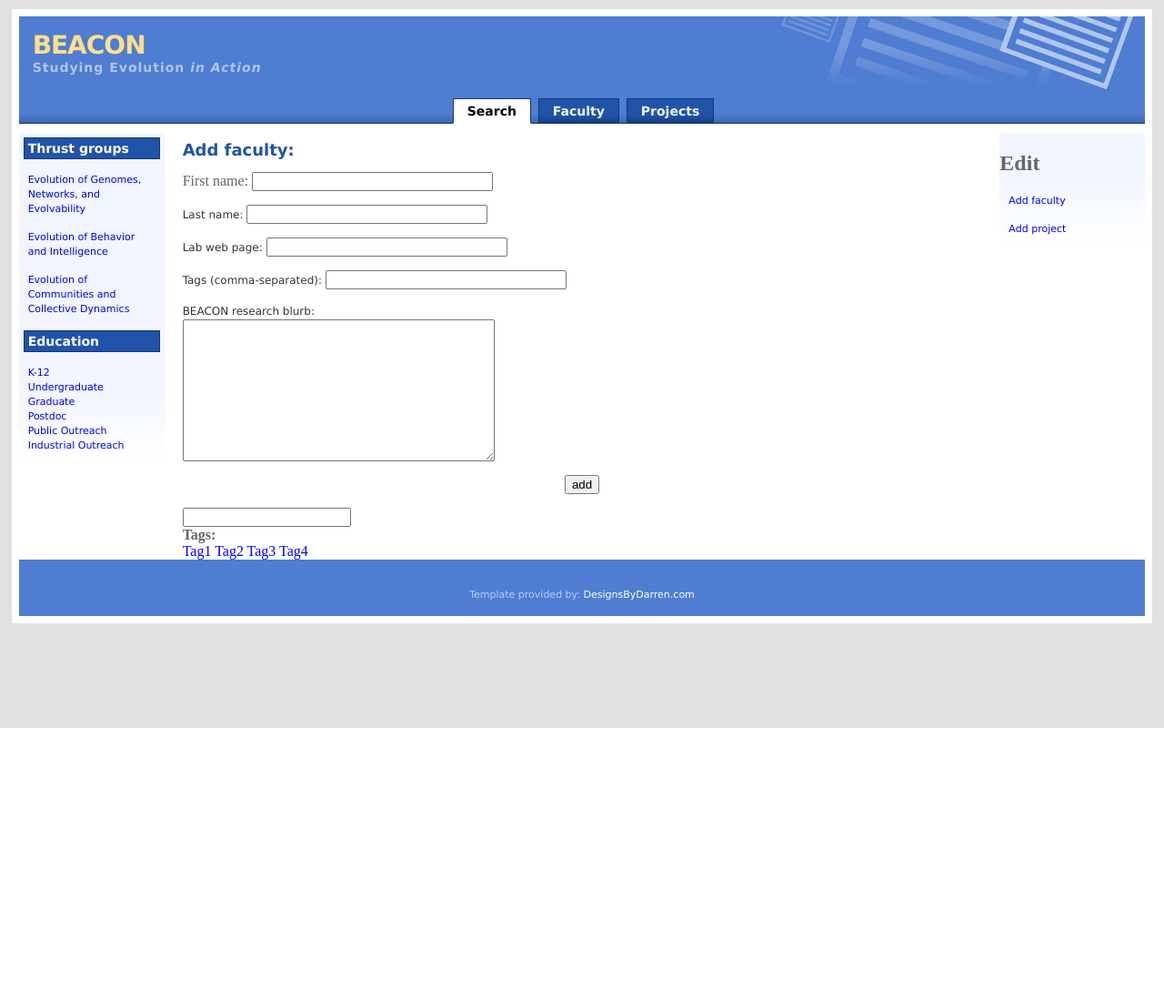
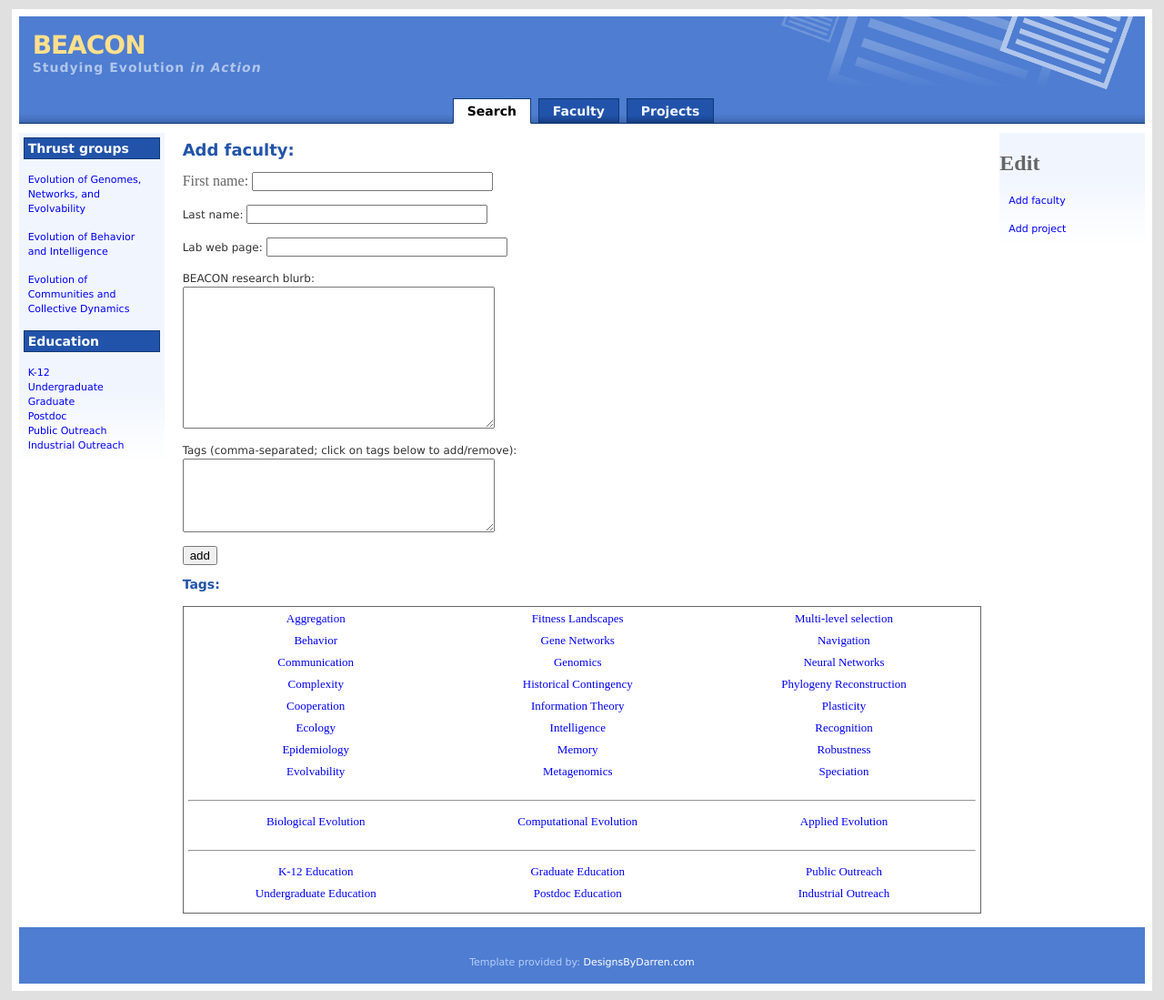
Before and after one commit to ctb/tagnabbit, a Python web app: template tagnabbit/templates/add_faculty.html in a window 1280 px wide. Shown: the whole page at 91% size. Before the commit the page ends 800 px from the top, so only its background shows below. Run offline with Jinja, Linux system fonts and the light colour scheme; the template is opened without the code that fills it, so the values that code supplies are empty.

Commit message:
real tags added

```diff
--- a/tagnabbit/templates/add_faculty.html
+++ b/tagnabbit/templates/add_faculty.html
@@ -8,7 +8,7 @@
 <script type="text/javascript">
   (function($){
   $(document).ready(function(){
-  $("#from").tagTo("#to");
+  $("#tagsource").tagTo("#tags");
   });
   })(jQuery);
 </script>
@@ -22,23 +22,77 @@
 First name: {{ forms.input('first_name', size=30) }}<p>
 Last name: {{ forms.input('last_name', size=30) }}<p>
 Lab web page: {{ forms.input('url', size=30) }}<p>
-Tags (comma-separated): {{ forms.input('tags', size=30) }}
-<p>
 BEACON research blurb:
 <br>
 {{ forms.textarea('blurb', rows=10, cols=40) }}
 <p align='center'>
+<p>
+
+Tags (comma-separated; click on tags below to add/remove):<br>
+{{ forms.textarea('tags', id='tags', rows=5, cols=40) }}
+
+<p>
+
 {{ forms.submit('add') }}
 
-<div>
-    <input type="text" id="to" name="to">
+<p>
+<h4>Tags:</h4>
+<br>
+<font size="-1">
+<div id="tagsource">
+
+<table width="100%">
+<tr>
+<td><a href="#">Aggregation</a></td> <td><a href="#">Fitness Landscapes</a></td> <td><a href="#">Multi-level selection</a></td>
+</tr>
+<tr>
+<td><a href="#">Behavior</a></td> <td><a href="#">Gene Networks</a></td> <td><a href="#">Navigation</a></td>
+</tr>
+<tr>
+<td><a href="#">Communication</a></td> <td><a href="#">Genomics</a></td> <td><a href="#">Neural Networks</a></td>
+</tr>
+<tr>
+<td><a href="#">Complexity</a></td> <td><a href="#">Historical Contingency</a></td> <td><a href="#">Phylogeny Reconstruction</a></td>
+</tr>
+<tr>
+<td><a href="#">Cooperation</a></td> <td><a href="#">Information Theory</a></td> <td><a href="#">Plasticity</a></td>
+</tr>
+<tr>
+<td><a href="#">Ecology</a></td> <td><a href="#">Intelligence</a></td> <td><a href="#">Recognition</a></td>
+</tr>
+<tr>
+<td><a href="#">Epidemiology</a></td> <td><a href="#">Memory</a></td> <td><a href="#">Robustness</a></td>
+</tr>
+<tr>
+<td><a href="#">Evolvability</a></td> <td><a href="#">Metagenomics</a></td> <td><a href="#">Speciation</a></td>
+</tr>
+<tr>
+<td></td> <td></td> <td></td>
+</tr>
+<tr><td colspan="3"><hr></td></tr>
+<tr>
+<td><a href="#">Biological Evolution</a></td> <td><a href="#">Computational Evolution</a></td> <td><a href="#">Applied Evolution</a></td>
+</tr>
+<tr>
+<td></td> <td></td> <td></td>
+</tr>
+<tr><td colspan="3"><hr></td></tr>
+<tr>
+<td><a href="#">K-12 Education</a></td> <td><a href="#">Graduate Education</a></td> <td><a href="#">Public Outreach</a></td>
+</tr>
+<tr>
+<td><a href="#">Undergraduate Education</a></td> <td><a href="#">Postdoc Education</a></td> <td><a href="#">Industrial Outreach</a></td>
+</tr>
+<tr>
+<td></td> <td></td> <td></td>
+</tr>
+</table>
+
+
 </div>
-
-<strong>Tags:</strong>
-<div id="from">
-    <a href="#">Tag1</a> <a href="#">Tag2</a> <a href="#">Tag3</a> <a href="#">Tag4</a>
-</div>
+</font>
 
 </form>
 </center>
+<p>
 {% endblock %}
--- a/tagnabbit/templates/css/jquery.tagto.js
+++ b/tagnabbit/templates/css/jquery.tagto.js
@@ -16,7 +16,7 @@ jQuery.arrRemove = function(arr, rm){
 
 jQuery.fn.tagTo = function(target, seperator, tclass){
     if ("string" == typeof target) target = jQuery(target);
-    seperator = arguments[1] || ",";
+    seperator = arguments[1] || ", ";
     tclass = arguments[2] || "selected";
 
     var tagname = target.get(0).nodeName.toLowerCase();
--- a/tagnabbit/templates/css/style.css
+++ b/tagnabbit/templates/css/style.css
@@ -234,3 +234,13 @@ A:hover {
   line-height: 18px;
   color: #333333;
 }
+
+table {
+border: 1px;
+border-style:solid;
+}
+
+td {
+text-align: center;
+padding: 3px;
+}
--- a/tagnabbit/templates/forms.html
+++ b/tagnabbit/templates/forms.html
@@ -1,12 +1,12 @@
-{% macro input(name, value='', type='text', size=20) -%}
-    <input type="{{ type }}" value="{{ value|e }}" name="{{ name }}" size="{{ size }}">
+{% macro input(name, value='', type='text', size=20, id='') -%}
+    <input type="{{ type }}" value="{{ value|e }}" name="{{ name }}" size="{{ size }}" id="{{ id }}">
 {%- endmacro %}
 
 {% macro submit(value) -%}
     <input type='submit' value='{{ value|e }}'>
 {%- endmacro %}
 
-{%- macro textarea(name, value='', rows=10, cols=40) -%}
-    <textarea name="{{ name }}" rows="{{ rows }}" cols="{{ cols
-        }}">{{ value|e }}</textarea>
+{%- macro textarea(name, value='', rows=10, cols=40, id='') -%}
+    <textarea name="{{ name }}" rows="{{ rows }}" cols="{{ cols }}"
+       id="{{ id }}">{{ value|e }}</textarea>
 {%- endmacro %}
```
Also changed, not shown: util/table_format.py (added, +80 -0 lines).
